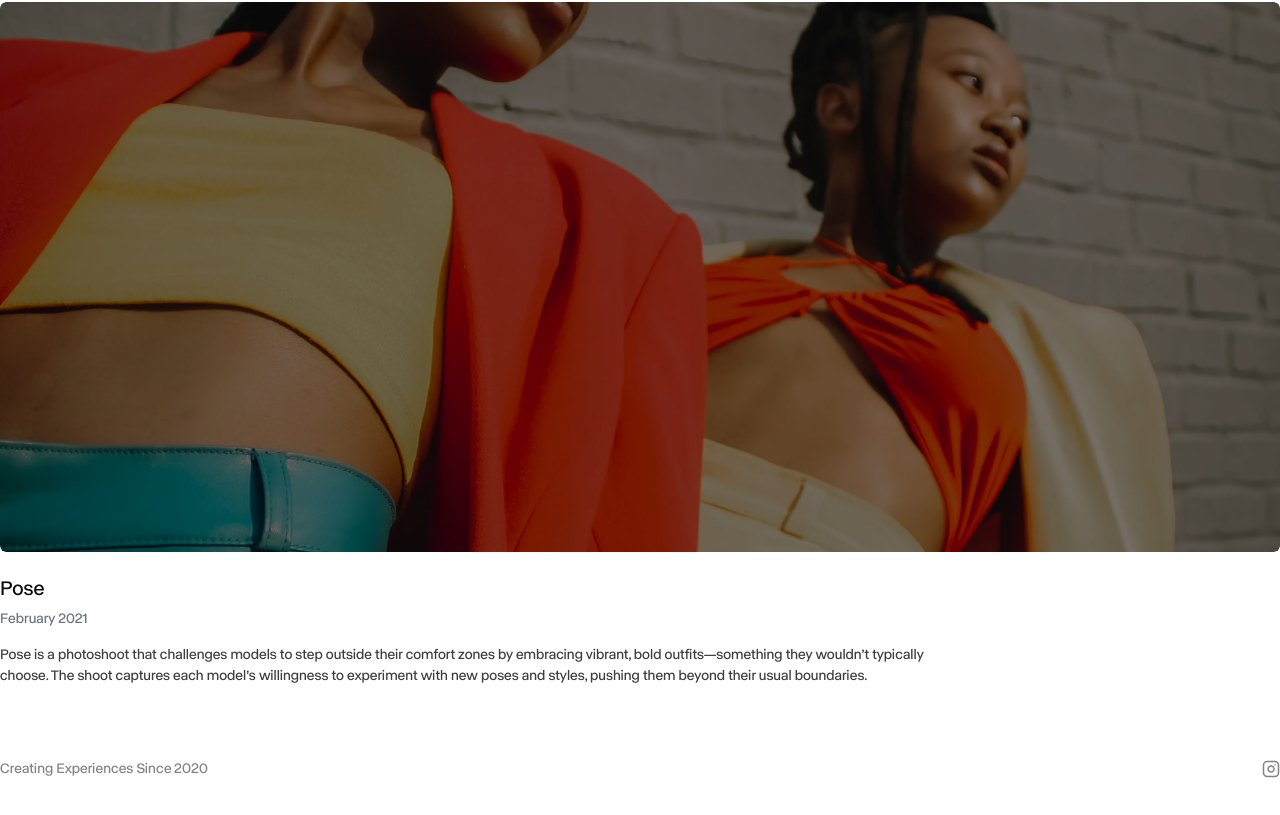
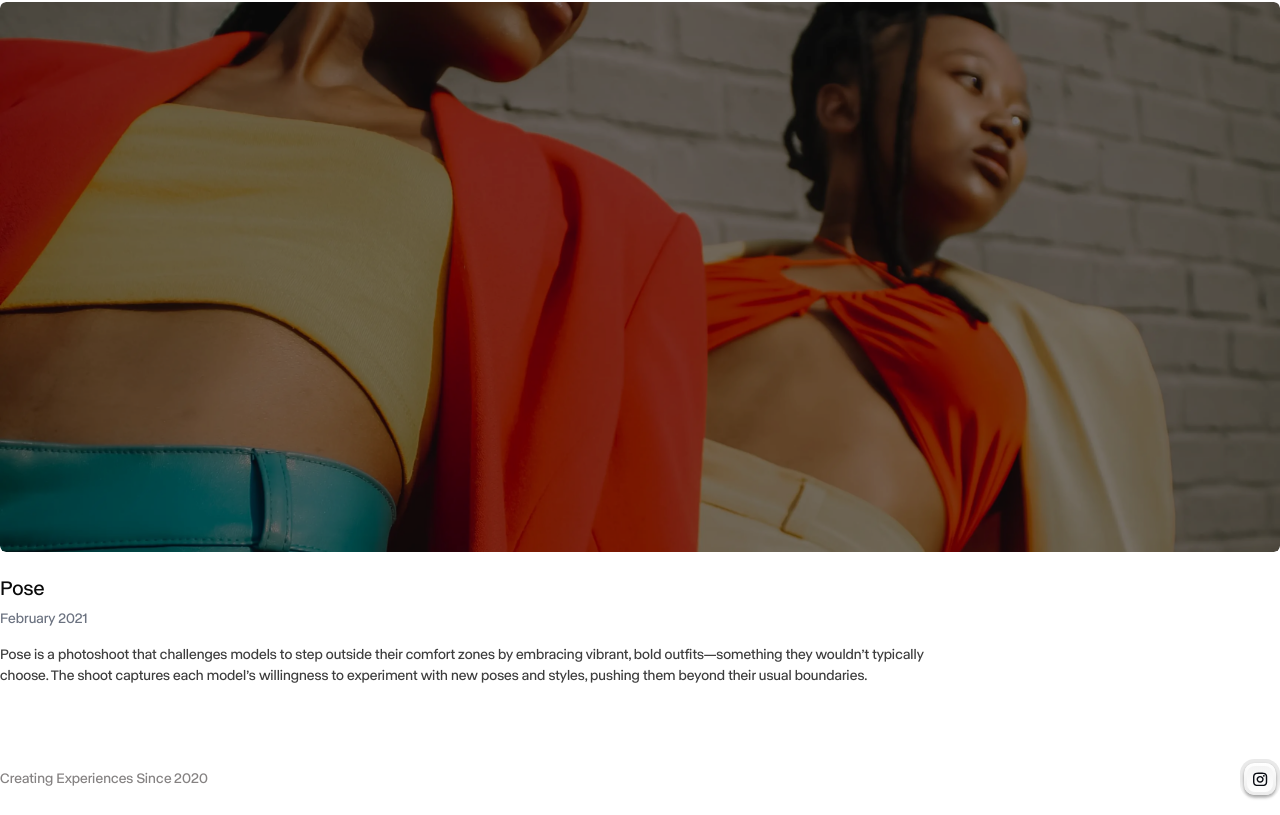
Before and after one commit to StefanoCodes/kalon-models-next, a Next.js app: page /gallery in a window 1280 px wide. Shown: the part 1625-2440 px from the top of the page. Built offline with nearby package versions, Linux system fonts and the light colour scheme; a web font is replaced by a local one.

Commit message:
instagram icon has been updated with its styles + hover states

```diff
--- a/src/app/gallery/page.tsx
+++ b/src/app/gallery/page.tsx
@@ -1,6 +1,5 @@
 import { Metadata } from "next";
 import GalleryList from "./_components/gallery-list";
-import Heading from "../about/_components/heading";
 import { galleryContent } from "./gallery.config";
 
 export const metadata: Metadata = {
--- a/src/app/globals.css
+++ b/src/app/globals.css
@@ -156,3 +156,12 @@
     0px 1px 3px rgba(0, 0, 0, 0.12);
   border-radius: 4px;
 }
+.instagram-container-card-shadow {
+  background: linear-gradient(0deg, #ececec 0%, #ffffff 100%);
+  box-shadow:
+    0px 0px 1px rgba(0, 0, 0, 0.07),
+    0px 0px 1px rgba(0, 0, 0, 0.05),
+    0px 3px 3px rgba(0, 0, 0, 0.25),
+    0px 1px 3px rgba(0, 0, 0, 0.12);
+  border-radius: 10.5px;
+}
--- a/src/components/footer.tsx
+++ b/src/components/footer.tsx
@@ -1,25 +1,12 @@
-import { Button } from "./ui/button";
-import Link from "next/link";
-import { InstagramIcon } from "lucide-react";
-import { navbar } from "./navbar/navbar.config";
+import InstagramIcon from "@/components/insta-icon";
 import FooterTextAnimation from "./footer-text-animation";
-
-const { socials } = navbar;
 export default function Footer() {
-  const instagramLink = socials[0].link;
   return (
     <footer className="bg-whiteColor">
       <div className="container flex items-center justify-between py-4 xl:px-0">
         <FooterTextAnimation />
 
-        <Link
-          href={instagramLink}
-          target="_blank"
-          rel="noopener noreferrer"
-          aria-label="Instagram link to Kalon"
-        >
-          <InstagramIcon className="h-[18px] w-[18px] text-mutedColor" />
-        </Link>
+        <InstagramIcon />
       </div>
     </footer>
   );
--- /dev/null
+++ b/src/components/insta-icon.tsx
@@ -0,0 +1,31 @@
+import Image from "next/image";
+import Instagram from "../../public/instagram.svg";
+import Link from "next/link";
+
+import { KALON_INSTAGRAM_URL } from "@/lib/constants";
+export default function InstagramIcon() {
+  return (
+    <Link
+      href={KALON_INSTAGRAM_URL}
+      target="_blank"
+      rel="noopener noreferrer"
+      aria-label="Instagram link to Kalon"
+      className="group"
+    >
+      <div className="h-10 w-10">
+        <div className="flex h-full w-full items-center justify-center rounded-[14.47px] bg-gradient-to-b from-[#E9E9E9] via-[#E9E9E9] to-[#FFFFFF]">
+          <div className="instagram-container-card-shadow flex h-8 w-8 items-center justify-center bg-gradient-to-b from-[#ECECEC] to-[#FFFF]">
+            <div className="flex h-[26px] w-[26px] items-center justify-center rounded-lg bg-gradient-to-b from-[#F4F4F4] to-[#FEFEFE] group-hover:from-[#e9e9e9] group-hover:to-[#fefefe]">
+              <Image
+                width={20}
+                height={19}
+                src={Instagram}
+                alt="instagram social icon"
+              />
+            </div>
+          </div>
+        </div>
+      </div>
+    </Link>
+  );
+}
```
Also changed, not shown: public/instagram.svg (added).
